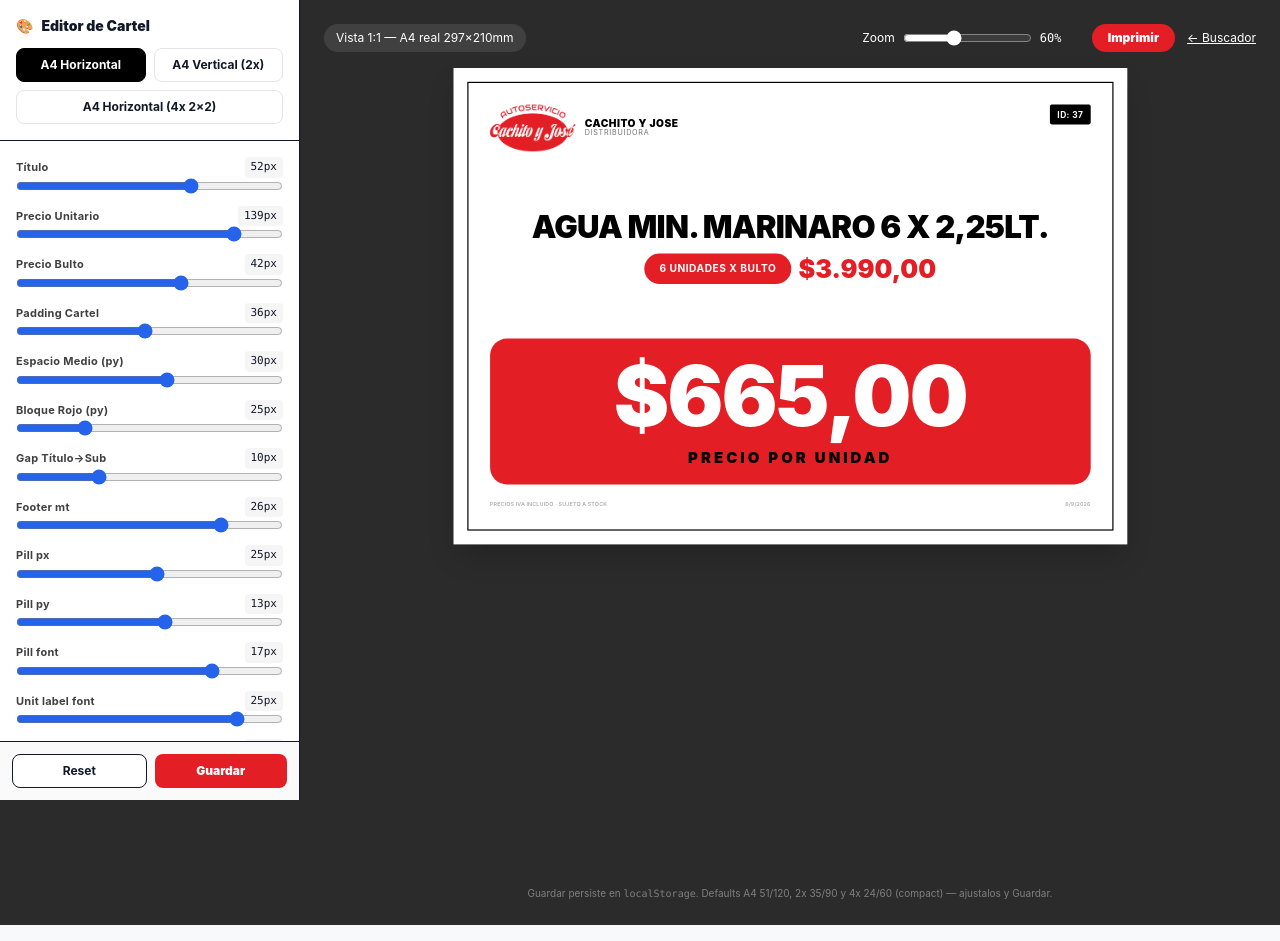
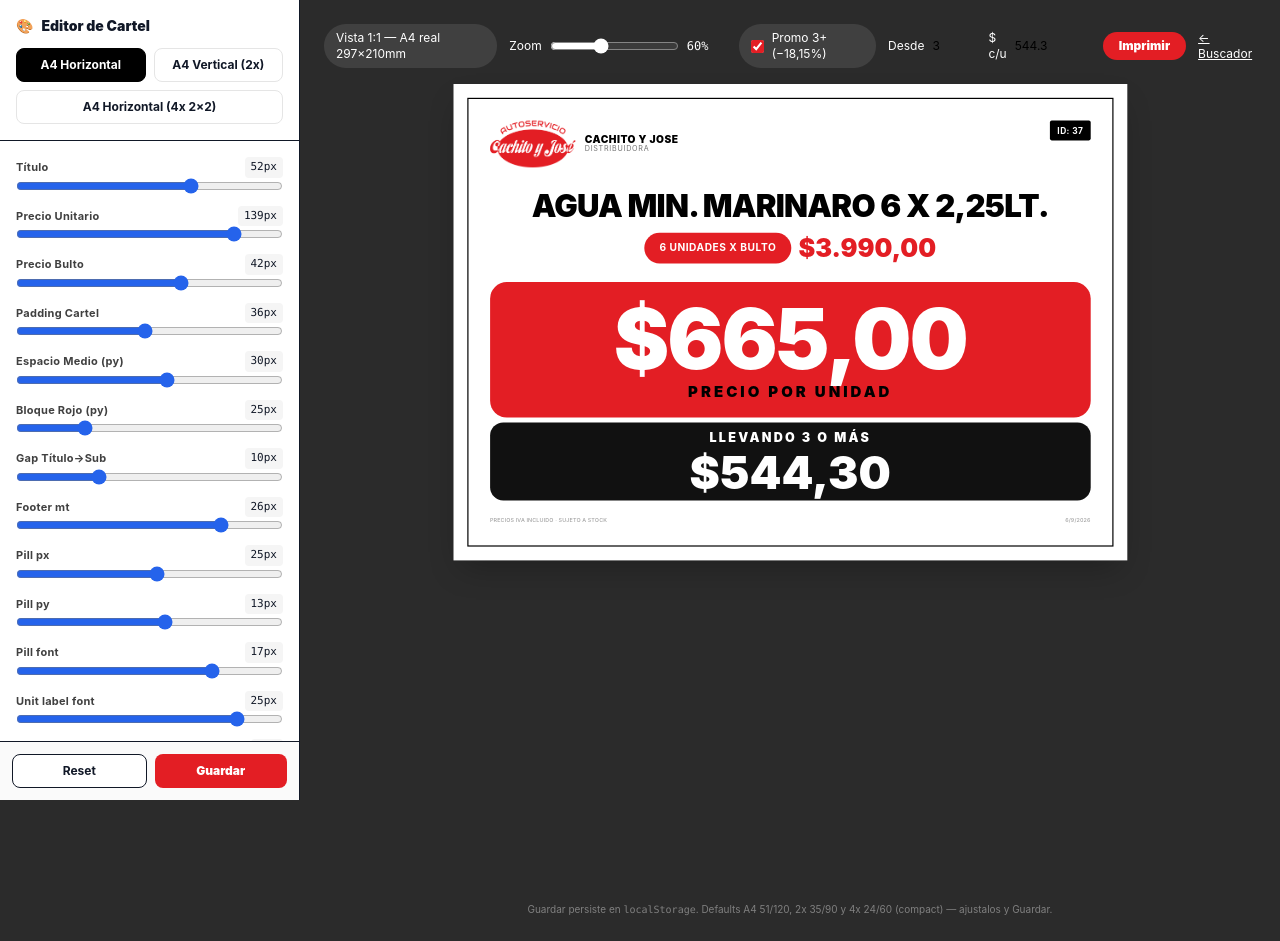
Before and after one commit to Gonn8n/carteles-cachito, a Next.js app: page /preview in a window 1280 px wide. Built offline with nearby package versions, Linux system fonts and the light colour scheme.

Commit message:
feat: sector promo por cantidad con precio fijo (3+ unidades), badge limpio sin c/u ni %

```diff
--- a/src/app/page.tsx
+++ b/src/app/page.tsx
@@ -25,7 +25,22 @@
   precio_sur: number;
   precio_unidad_sur: number | null;
   editing: boolean;
+  promo: { active: boolean; minQty: number; promoPrice: number } | null;
 };
+
+function baseUnitPrice(it: { precio_sur: number; precio_unidad_sur: number | null; unidades_por_bulto: number }) {
+  const ub = it.unidades_por_bulto && it.unidades_por_bulto > 0 ? it.unidades_por_bulto : 1;
+  return it.precio_unidad_sur != null ? it.precio_unidad_sur : it.precio_sur / ub;
+}
+
+function quickPromoPrice(it: { precio_sur: number; precio_unidad_sur: number | null; unidades_por_bulto: number }) {
+  return Math.round(baseUnitPrice(it) * (1 - 0.1815) * 100) / 100;
+}
+
+function promoPass(it: { precio_sur: number; precio_unidad_sur: number | null; unidades_por_bulto: number }, promo: { active: boolean; minQty: number; promoPrice: number } | null) {
+  if (!promo || !promo.active) return null;
+  return { minQty: Math.max(2, Math.round(promo.minQty) || 3), unitPrice: promo.promoPrice };
+}
 
 type SearchHit = { id: number; descripcion: string; unidades_por_bulto: number; precio_sur: number; precio_unidad_sur: number | null };
 
@@ -98,6 +113,7 @@
       precio_sur: p.precio_sur,
       precio_unidad_sur: p.precio_unidad_sur,
       editing: false,
+      promo: null,
     };
   }
 
@@ -348,6 +364,7 @@
                         theme={formato === "a4" ? themeA4 : formato === "2x" ? theme2x : theme4x}
                         compact={formato !== "a4"}
                         fullHeight={false}
+                        promo={promoPass(it, it.promo)}
                       />
                       </ScaledCartel>
                       <div className="border-t bg-neutral-50 px-4 py-3 flex flex-wrap gap-2 items-center justify-between">
@@ -411,6 +428,68 @@
                             />
                             <span className="text-[11px] text-neutral-400">Si cambiás bulto o unidades se recalcula; luego podés pisarlo.</span>
                           </label>
+                          <div className="md:col-span-2 border-t pt-3">
+                            <label className="flex items-center gap-2 cursor-pointer">
+                              <input
+                                type="checkbox"
+                                checked={!!it.promo?.active}
+                                onChange={(e) =>
+                                  updateItem(it.id, {
+                                    promo: e.target.checked ? { active: true, minQty: it.promo?.minQty || 3, promoPrice: it.promo?.promoPrice || quickPromoPrice(it) } : null,
+                                  })
+                                }
+                                className="h-4 w-4 accent-black"
+                              />
+                              <span className="text-xs font-bold text-neutral-700">PROMO POR CANTIDAD (muestra sector extra en el cartel)</span>
+                            </label>
+                            {it.promo?.active && (
+                              <div className="grid grid-cols-2 gap-3 mt-2">
+                                <label>
+                                  <span className="text-xs font-bold text-neutral-600">Desde (unidades sueltas)</span>
+                                  <input
+                                    type="number"
+                                    min={2}
+                                    step={1}
+                                    value={it.promo.minQty}
+                                    onChange={(e) => {
+                                      const v = Math.max(2, Math.round(parseInt(e.target.value || "3", 10) || 3));
+                                      updateItem(it.id, { promo: { ...it.promo!, minQty: v } });
+                                    }}
+                                    className="mt-1 w-full border rounded-lg px-3 py-2 font-medium"
+                                  />
+                                </label>
+                                <label>
+                                  <span className="text-xs font-bold text-neutral-600">Precio promo por unidad (fijo)</span>
+                                  <input
+                                    type="number"
+                                    min={0}
+                                    step={0.01}
+                                    value={it.promo.promoPrice}
+                                    onChange={(e) => {
+                                      const v = parseFloat(e.target.value || "0");
+                                      updateItem(it.id, { promo: { ...it.promo!, promoPrice: isNaN(v) ? 0 : Math.round(v * 100) / 100 } });
+                                    }}
+                                    className="mt-1 w-full border rounded-lg px-3 py-2 font-medium"
+                                  />
+                                </label>
+                                <p className="col-span-2 text-[11px] text-neutral-500">
+                                  Llevando {Math.max(2, Math.round(it.promo.minQty) || 3)} o más:{" "}
+                                  <b>
+                                    ${it.promo.promoPrice.toLocaleString("es-AR", { minimumFractionDigits: 2, maximumFractionDigits: 2 })} c/u
+                                  </b>
+                                  {(() => {
+                                    const base = baseUnitPrice(it);
+                                    const pct = base > 0 ? (1 - it.promo!.promoPrice / base) * 100 : 0;
+                                    return pct > 0 ? (
+                                      <> (−{new Intl.NumberFormat("es-AR", { maximumFractionDigits: 2 }).format(pct)}% vs. precio normal).</>
+                                    ) : (
+                                      <>.</>
+                                    );
+                                  })()}
+                                </p>
+                              </div>
+                            )}
+                          </div>
                         </div>
                       )}
                     </div>
@@ -426,7 +505,16 @@
               items.map((it) => (
                 <div key={`p-a4-${it.id}`} className="print-page-a4">
                   <div className="print-cartel-wrapper">
-                    <Cartel id={it.id} descripcion={it.descripcion} unidadesPorBulto={it.unidades_por_bulto} precioSur={it.precio_sur} precioUnidadSur={it.precio_unidad_sur} fullHeight theme={themeA4} />
+                    <Cartel
+                      id={it.id}
+                      descripcion={it.descripcion}
+                      unidadesPorBulto={it.unidades_por_bulto}
+                      precioSur={it.precio_sur}
+                      precioUnidadSur={it.precio_unidad_sur}
+                      fullHeight
+                      theme={themeA4}
+                      promo={promoPass(it, it.promo)}
+                    />
                   </div>
                 </div>
               ))}
@@ -439,7 +527,17 @@
                     {pageItems.map((it, idx) => (
                       <div key={it.id} className={`print-half ${idx === 0 ? "print-half-top" : ""}`}>
                         <div className="print-cartel-wrapper">
-                          <Cartel id={it.id} descripcion={it.descripcion} unidadesPorBulto={it.unidades_por_bulto} precioSur={it.precio_sur} precioUnidadSur={it.precio_unidad_sur} compact fullHeight theme={theme2x} />
+                          <Cartel
+                            id={it.id}
+                            descripcion={it.descripcion}
+                            unidadesPorBulto={it.unidades_por_bulto}
+                            precioSur={it.precio_sur}
+                            precioUnidadSur={it.precio_unidad_sur}
+                            compact
+                            fullHeight
+                            theme={theme2x}
+                            promo={promoPass(it, it.promo)}
+                          />
                         </div>
                       </div>
                     ))}
@@ -461,7 +559,17 @@
                         <div key={it ? it.id : `empty-${pi}-${idx}`} className={`print-cell ${isTop ? "print-cell-top" : ""} ${isLeft ? "print-cell-left" : ""} ${!it ? "print-cell-empty" : ""}`}>
                           {it ? (
                             <div className="print-cartel-wrapper">
-                              <Cartel id={it.id} descripcion={it.descripcion} unidadesPorBulto={it.unidades_por_bulto} precioSur={it.precio_sur} precioUnidadSur={it.precio_unidad_sur} compact fullHeight theme={theme4x} />
+                              <Cartel
+                                id={it.id}
+                                descripcion={it.descripcion}
+                                unidadesPorBulto={it.unidades_por_bulto}
+                                precioSur={it.precio_sur}
+                                precioUnidadSur={it.precio_unidad_sur}
+                                compact
+                                fullHeight
+                                theme={theme4x}
+                                promo={promoPass(it, it.promo)}
+                              />
                             </div>
                           ) : null}
                         </div>
--- a/src/app/preview/page.tsx
+++ b/src/app/preview/page.tsx
@@ -52,6 +52,14 @@
   const [theme2x, setTheme2x] = useState<CartelTheme>(THEME_2X);
   const [theme4x, setTheme4x] = useState<CartelTheme>(THEME_4X);
   const [saved, setSaved] = useState(false);
+  const [showPromo, setShowPromo] = useState(true);
+  const [promoMinQty, setPromoMinQty] = useState(3);
+  const [promoPrice, setPromoPrice] = useState(Math.round(665 * (1 - 0.1815) * 100) / 100);
+
+  function demoPromo() {
+    if (!showPromo) return null;
+    return { minQty: Math.max(2, Math.round(promoMinQty) || 3), unitPrice: promoPrice };
+  }
 
   useEffect(() => {
     setThemeA4(loadThemeA4());
@@ -144,6 +152,22 @@
             <input type="range" min={0.35} max={1} step={0.05} value={scale} onChange={(e) => setScale(parseFloat(e.target.value))} className="accent-white" />
             <span className="font-mono w-10">{Math.round(scale * 100)}%</span>
           </label>
+          <label className="flex items-center gap-2 text-xs bg-white/10 px-3 py-1.5 rounded-full cursor-pointer">
+            <input type="checkbox" checked={showPromo} onChange={(e) => setShowPromo(e.target.checked)} className="accent-[#E31E24]" />
+            Promo 3+ (−18,15%)
+          </label>
+          {showPromo && (
+            <>
+              <label className="flex items-center gap-1 text-xs">
+                Desde
+                <input type="number" min={2} step={1} value={promoMinQty} onChange={(e) => setPromoMinQty(Math.max(2, Math.round(parseInt(e.target.value || "3", 10) || 3)))} className="w-12 rounded px-1 py-0.5 text-black text-xs" />
+              </label>
+              <label className="flex items-center gap-1 text-xs">
+                $ c/u
+                <input type="number" min={0} step={0.01} value={promoPrice} onChange={(e) => setPromoPrice(Math.round((parseFloat(e.target.value || "0") || 0) * 100) / 100)} className="w-20 rounded px-1 py-0.5 text-black text-xs" />
+              </label>
+            </>
+          )}
           <button onClick={() => window.print()} className="px-4 py-1.5 rounded-full text-xs font-black text-white" style={{ background: "#E31E24" }}>
             Imprimir
           </button>
@@ -157,7 +181,7 @@
             {formato === "a4" && (
               <div className="bg-white shadow-2xl" style={{ width: "297mm", height: "210mm", padding: "6mm", boxSizing: "border-box", display: "flex" }}>
                 <div style={{ flex: 1, display: "flex", minHeight: 0 }}>
-                  <Cartel id={DEMO.id} descripcion={DEMO.descripcion} unidadesPorBulto={DEMO.unidades_por_bulto} precioSur={DEMO.precio_sur} precioUnidadSur={DEMO.precio_unidad_sur} fullHeight theme={themeA4} />
+                  <Cartel id={DEMO.id} descripcion={DEMO.descripcion} unidadesPorBulto={DEMO.unidades_por_bulto} precioSur={DEMO.precio_sur} precioUnidadSur={DEMO.precio_unidad_sur} fullHeight theme={themeA4} promo={demoPromo()} />
                 </div>
               </div>
             )}
@@ -165,12 +189,12 @@
               <div className="bg-white shadow-2xl" style={{ width: "210mm", height: "297mm", boxSizing: "border-box", display: "flex", flexDirection: "column" }}>
                 <div style={{ height: "148.5mm", padding: "6mm", boxSizing: "border-box", display: "flex", flexDirection: "column", borderBottom: "1.5px dashed #888" }}>
                   <div style={{ flex: 1, display: "flex", minHeight: 0 }}>
-                    <Cartel id={DEMO.id} descripcion={DEMO.descripcion} unidadesPorBulto={DEMO.unidades_por_bulto} precioSur={DEMO.precio_sur} precioUnidadSur={DEMO.precio_unidad_sur} compact fullHeight theme={theme2x} />
+                    <Cartel id={DEMO.id} descripcion={DEMO.descripcion} unidadesPorBulto={DEMO.unidades_por_bulto} precioSur={DEMO.precio_sur} precioUnidadSur={DEMO.precio_unidad_sur} compact fullHeight theme={theme2x} promo={demoPromo()} />
                   </div>
                 </div>
                 <div style={{ height: "148.5mm", padding: "6mm", boxSizing: "border-box", display: "flex", flexDirection: "column" }}>
                   <div style={{ flex: 1, display: "flex", minHeight: 0 }}>
-                    <Cartel id={DEMO2.id} descripcion={DEMO2.descripcion} unidadesPorBulto={DEMO2.unidades_por_bulto} precioSur={DEMO2.precio_sur} precioUnidadSur={DEMO2.precio_unidad_sur} compact fullHeight theme={theme2x} />
+                    <Cartel id={DEMO2.id} descripcion={DEMO2.descripcion} unidadesPorBulto={DEMO2.unidades_por_bulto} precioSur={DEMO2.precio_sur} precioUnidadSur={DEMO2.precio_unidad_sur} compact fullHeight theme={theme2x} promo={demoPromo()} />
                   </div>
                 </div>
               </div>
@@ -190,7 +214,7 @@
                     }}
                   >
                     <div style={{ flex: 1, display: "flex", minHeight: 0 }}>
-                      <Cartel id={d.id} descripcion={d.descripcion} unidadesPorBulto={d.unidades_por_bulto} precioSur={d.precio_sur} precioUnidadSur={d.precio_unidad_sur} compact fullHeight theme={theme4x} />
+                      <Cartel id={d.id} descripcion={d.descripcion} unidadesPorBulto={d.unidades_por_bulto} precioSur={d.precio_sur} precioUnidadSur={d.precio_unidad_sur} compact fullHeight theme={theme4x} promo={demoPromo()} />
                     </div>
                   </div>
                 ))}
--- a/src/components/Cartel.tsx
+++ b/src/components/Cartel.tsx
@@ -1,5 +1,10 @@
 "use client";
 import type { CartelTheme } from "@/lib/cartel-theme";
+
+export interface CartelPromo {
+  minQty: number;
+  unitPrice: number;
+}
 
 interface CartelProps {
   id: number;
@@ -10,6 +15,7 @@
   compact?: boolean;
   fullHeight?: boolean;
   theme?: CartelTheme;
+  promo?: CartelPromo | null;
 }
 
 function fmt(n: number) {
@@ -23,7 +29,7 @@
     .replace(/\s/g, "");
 }
 
-export function Cartel({ id, descripcion, unidadesPorBulto, precioSur, precioUnidadSur, compact, fullHeight, theme }: CartelProps) {
+export function Cartel({ id, descripcion, unidadesPorBulto, precioSur, precioUnidadSur, compact, fullHeight, theme, promo }: CartelProps) {
   const ub = unidadesPorBulto && unidadesPorBulto > 0 ? unidadesPorBulto : 1;
   const precioUnit = precioUnidadSur != null ? precioUnidadSur : precioSur / ub;
   const rojo = "#E31E24";
@@ -111,6 +117,34 @@
         </div>
       </div>
 
+      {/* Promo por cantidad (opcional, solo impresión) */}
+      {promo && (
+        <div
+          className="text-center shrink-0"
+          style={{
+            backgroundColor: "#111111",
+            borderRadius: t ? `${Math.max(8, Math.round(t.redRadius * 0.8))}px` : 12,
+            paddingTop: t ? `${Math.max(6, Math.round(t.bloqueRojoPy * 0.35))}px` : undefined,
+            paddingBottom: t ? `${Math.max(6, Math.round(t.bloqueRojoPy * 0.35))}px` : undefined,
+            paddingLeft: "12px",
+            paddingRight: "12px",
+            marginTop: t ? `${Math.max(6, Math.round(t.gap * 0.8))}px` : undefined,
+          }}
+        >
+          <div
+            className="font-black tracking-[0.18em] text-white uppercase"
+            style={t ? { fontSize: `${Math.max(9, Math.round(t.unitLabelFont * 0.85))}px` } : undefined}
+          >
+            Llevando {promo.minQty} o más
+          </div>
+          <div className="flex justify-center items-center" style={{ marginTop: "4px" }}>
+            <span className="font-black leading-none text-white" style={t ? { fontSize: `${Math.round(t.precioUnit * 0.55)}px` } : undefined}>
+              {fmt(promo.unitPrice)}
+            </span>
+          </div>
+        </div>
+      )}
+
       {/* Footer */}
       <div
         className="flex justify-between items-center font-medium tracking-wide uppercase text-neutral-400 shrink-0"
--- a/src/lib/cartel-theme.ts
+++ b/src/lib/cartel-theme.ts
@@ -28,42 +28,42 @@
   "pillPy": 13,
   "pillFont": 17,
   "unitLabelFont": 25,
-  "unitLabelMt": 16,
+  "unitLabelMt": 0,
   "redRadius": 28
 };
 
 export const THEME_2X: CartelTheme = {
   "titulo": 38,
-  "precioUnit": 100,
+  "precioUnit": 85,
   "precioBulto": 38,
-  "padding": 28,
-  "espacioMedioPy": 23,
-  "bloqueRojoPy": 20,
-  "gap": 6,
-  "footerMt": 24,
-  "pillPx": 25,
+  "padding": 20,
+  "espacioMedioPy": 26,
+  "bloqueRojoPy": 10,
+  "gap": 4,
+  "footerMt": 19,
+  "pillPx": 23,
   "pillPy": 11,
   "pillFont": 14,
-  "unitLabelFont": 18,
-  "unitLabelMt": 4,
-  "redRadius": 21
+  "unitLabelFont": 21,
+  "unitLabelMt": 5,
+  "redRadius": 28
 };
 
 export const THEME_4X: CartelTheme = {
   "titulo": 25,
-  "precioUnit": 70,
-  "precioBulto": 25,
-  "padding": 16,
+  "precioUnit": 55,
+  "precioBulto": 28,
+  "padding": 13,
   "espacioMedioPy": 8,
   "bloqueRojoPy": 10,
   "gap": 4,
-  "footerMt": 10,
-  "pillPx": 18,
+  "footerMt": 9,
+  "pillPx": 14,
   "pillPy": 7,
-  "pillFont": 10,
-  "unitLabelFont": 12,
-  "unitLabelMt": 3,
-  "redRadius": 11
+  "pillFont": 11,
+  "unitLabelFont": 13,
+  "unitLabelMt": 0,
+  "redRadius": 15
 };
 
 export const STORAGE_A4 = "cartel-theme-a4";
```
